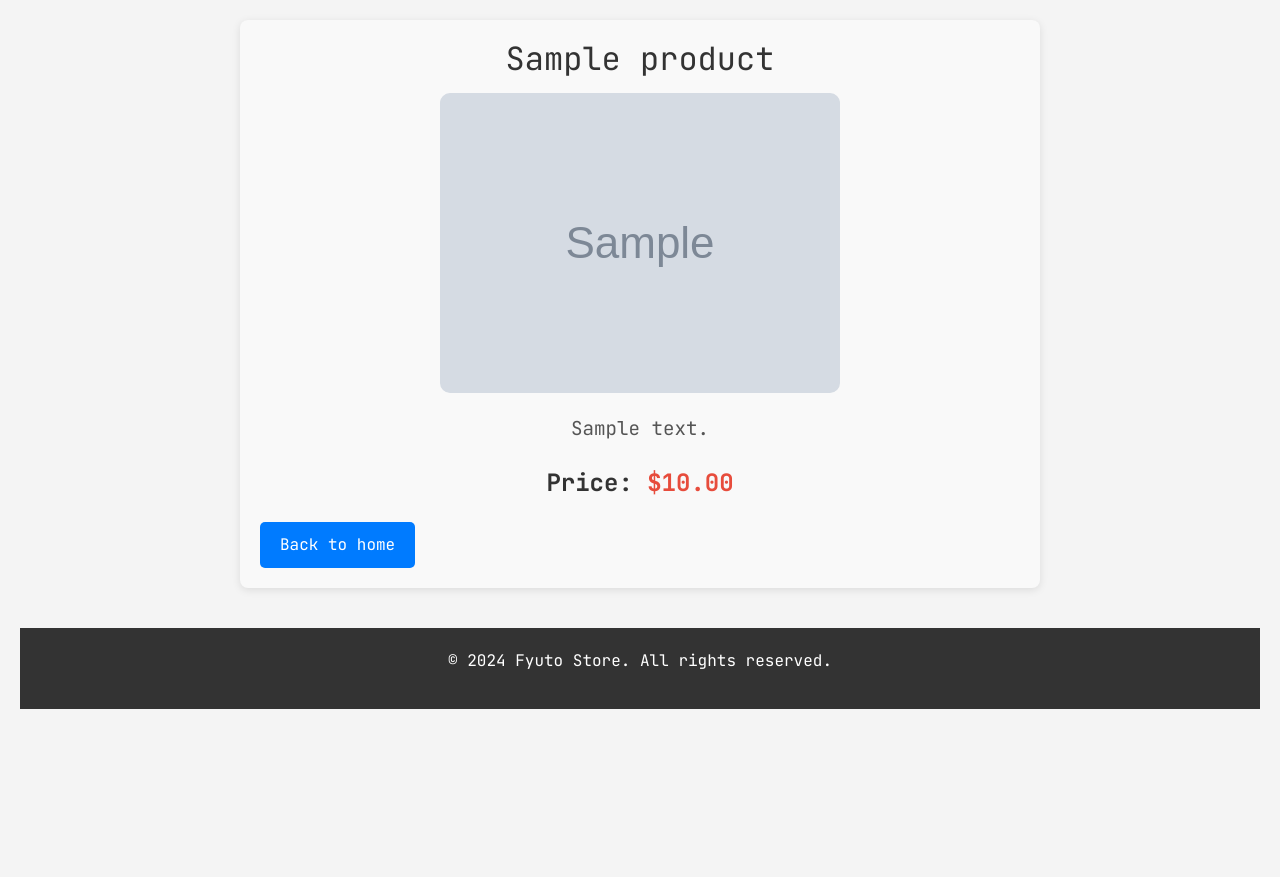
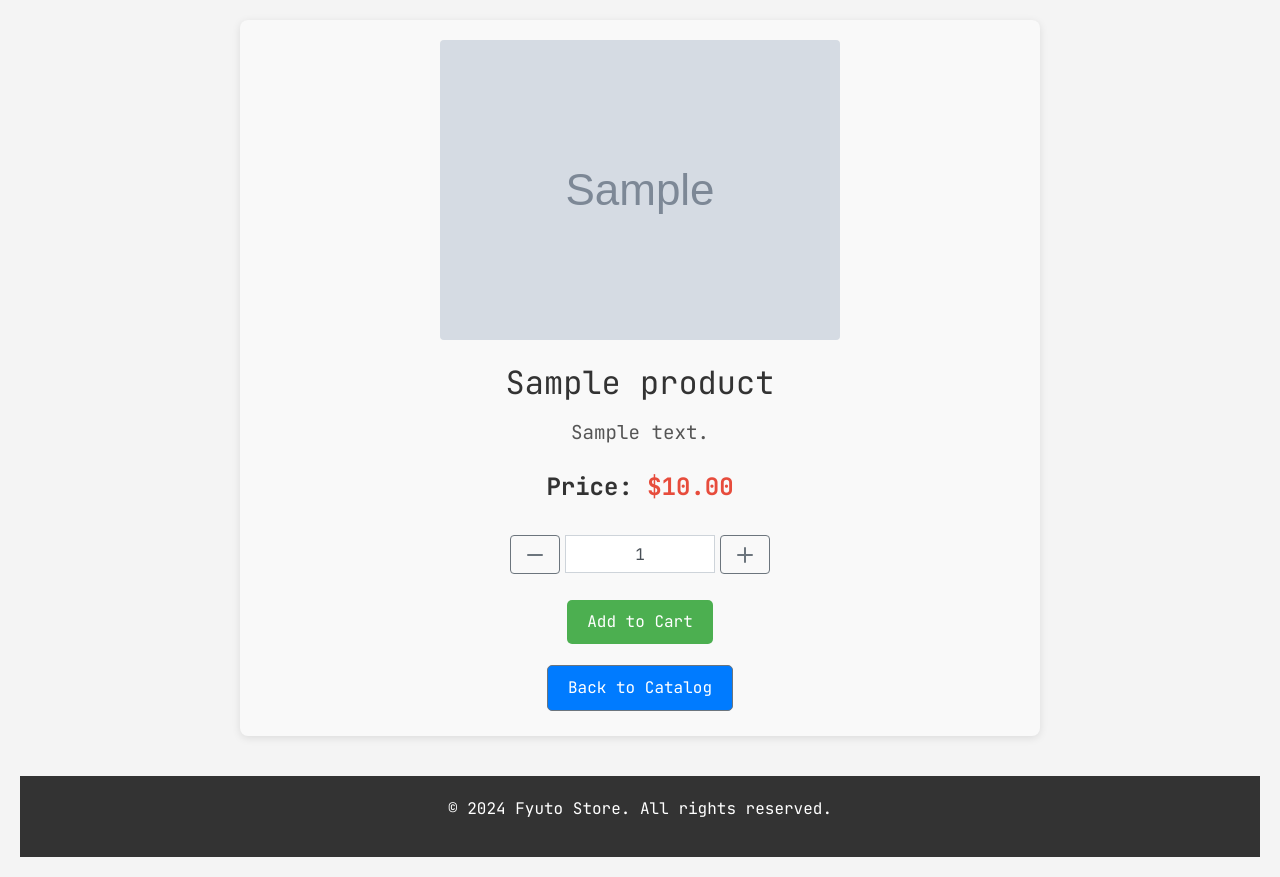
Before and after one commit to zihwoi/fyuto, a Django app: page /product/1/ in a window 1280 px wide. Shown: the part 154-1031 px from the top of the page. Before the commit the page ends 863 px from the top, so only its background shows below. Run offline with Django 4.2, Linux system fonts and the light colour scheme; tables that the repository leaves empty hold one stand-in row (values such as "Sample post"); grey boxes marked "Sample" are stand-in pictures; some libraries are stand-ins or nearby versions.

Commit message:
Update product_detail add to cart styles

```diff
--- a/store/templates/store/product_detail.html
+++ b/store/templates/store/product_detail.html
@@ -3,13 +3,71 @@
 {% block title %}{{ product.name }} - Fyuto Store{% endblock %}
 
 {% block content %}
-    <div class="product-detail">
+<div class="product-detail">
+    <!-- Main Product Image Section -->
+    <div class="text-center mb-4">
+        <img src="{{ product.image.url }}" alt="{{ product.name }}" class="img-fluid rounded main-product-image" style="max-width: 100%; height: auto;">
+    </div>
+
+    <!-- Product Details Section -->
+    <div class="product-info text-center">
         <h2 class="product-title">{{ product.name }}</h2>
-        <div class="product-image">
-            <img src="{{ product.image.url }}" alt="{{ product.name }}" class="image">
-        </div>
         <p class="product-description">{{ product.description }}</p>
         <p class="product-price">Price: <span>${{ product.price }}</span></p>
-        <a href="/" class="back-link">Back to home</a>
+
+        <!-- Add to Cart Form -->
+        <form action="{% url 'cart_add' product.id %}" method="post" class="add-to-cart-form mt-4">
+            {% csrf_token %}
+            <div class="input-group mb-3 justify-content-center">
+                <!-- Decrement Button -->
+                <button type="button" class="btn btn-outline-secondary" onclick="decrementQuantity(this)" aria-label="Decrease Quantity">
+                    <svg class="w-6 h-6 text-gray-800" xmlns="http://www.w3.org/2000/svg" width="24" height="24" fill="none" viewBox="0 0 24 24">
+                        <path stroke="currentColor" stroke-linecap="round" stroke-linejoin="round" stroke-width="2" d="M5 12h14" />
+                    </svg>
+                </button>
+
+                <!-- Quantity Input -->
+                <input type="text" name="quantity" value="1" class="form-control text-center" aria-label="Quantity" id="quantity-input-{{ product.id }}"
+                       style="width: 150px; max-width: 150px;">
+
+                <!-- Increment Button -->
+                <button type="button" class="btn btn-outline-secondary" onclick="incrementQuantity(this)" aria-label="Increase Quantity">
+                    <svg class="w-6 h-6 text-gray-800" xmlns="http://www.w3.org/2000/svg" width="24" height="24" fill="none" viewBox="0 0 24 24">
+                        <path stroke="currentColor" stroke-linecap="round" stroke-linejoin="round" stroke-width="2" d="M5 12h14m-7 7V5" />
+                    </svg>
+                </button>
+            </div>
+
+            <!-- Add to Cart Button -->
+            <button type="submit" class="btn btn-primary">Add to Cart</button>
+        </form>
+
+ <!-- Back to Catalog Link -->
+        <a href="{% url 'product_list' %}" class="back-link btn btn-outline-secondary mt-3 d-inline-block back-to-catalog">Back to Catalog</a>
     </div>
+</div>
+
+<!-- Notification -->
+<div id="cart-notification" class="cart-notification" style="display: none;">
+    <p>Product has been added to your cart!</p>
+</div>
+
+
+<script>
+
+function incrementQuantity(button) {
+        const input = button.parentElement.querySelector('input[name="quantity"]');
+        input.value = parseInt(input.value) + 1; // Increment by 1
+    }
+
+    function decrementQuantity(button) {
+        const input = button.parentElement.querySelector('input[name="quantity"]');
+        const currentValue = parseInt(input.value);
+        if (currentValue > 1) { // Prevent going below 1
+            input.value = currentValue - 1; // Decrement by 1
+        }
+    }
+
+
+</script>
 {% endblock %}
```
